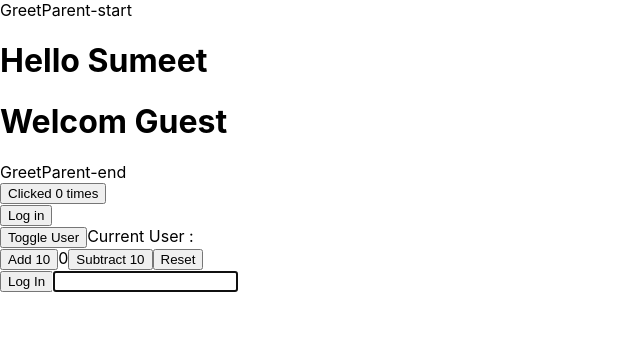
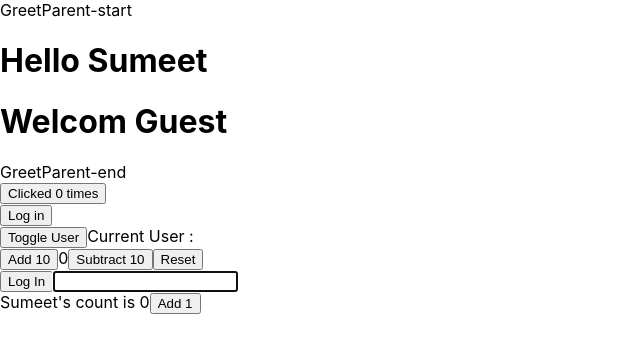
Before and after one commit to sumeetpatond/React-Typescript, a React (Create React App) app: page / in a window 1280 px wide. Shown: the top 352 px of the page, without its empty margins (0-640 px from the left). Built offline with nearby package versions, Linux system fonts and the light colour scheme.

Commit message:
class component

```diff
--- a/src/App.tsx
+++ b/src/App.tsx
@@ -9,6 +9,7 @@ import User from "./components/User";
 import Counter from "./components/Counter";
 import Context1 from "./components/Context1";
 import Ref1 from "./components/Ref1";
+import ClassComp from "./components/ClassComp";
 
 // type css = React.CSSProperties;
 
@@ -31,6 +32,7 @@ function App() {
       <Counter />
       <Context1 />
       <Ref1 />
+      <ClassComp name="Sumeet" />
     </>
   );
 }
--- /dev/null
+++ b/src/components/ClassComp.tsx
@@ -0,0 +1,33 @@
+/* eslint-disable require-jsdoc */
+import { Component } from "react";
+
+type ClassCompProps = {
+  name: string;
+};
+
+type ClassCompState = {
+  count: number;
+};
+
+class ClassComp extends Component<ClassCompProps, ClassCompState> {
+  constructor(props: ClassCompProps) {
+    super(props);
+
+    this.state = {
+      count: 0,
+    };
+  }
+
+  render() {
+    return (
+      <div>
+        {`${this.props.name}'s count is ${this.state.count}`}
+        <button onClick={() => this.setState({ count: this.state.count + 1 })}>
+          Add 1
+        </button>
+      </div>
+    );
+  }
+}
+
+export default ClassComp;
```
